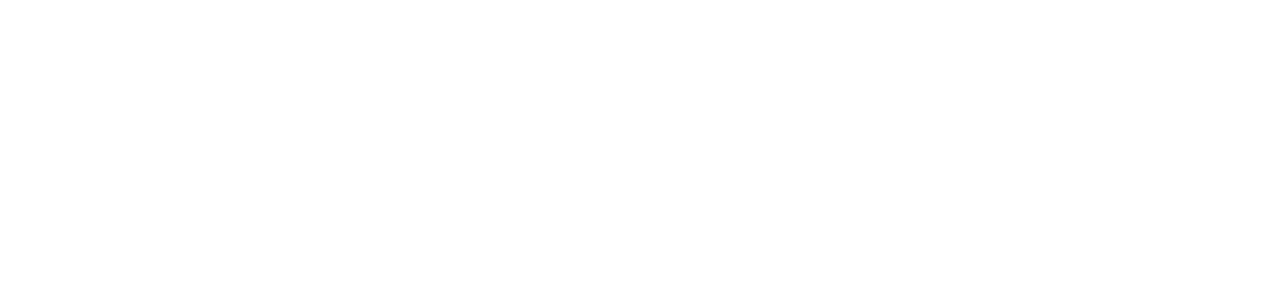
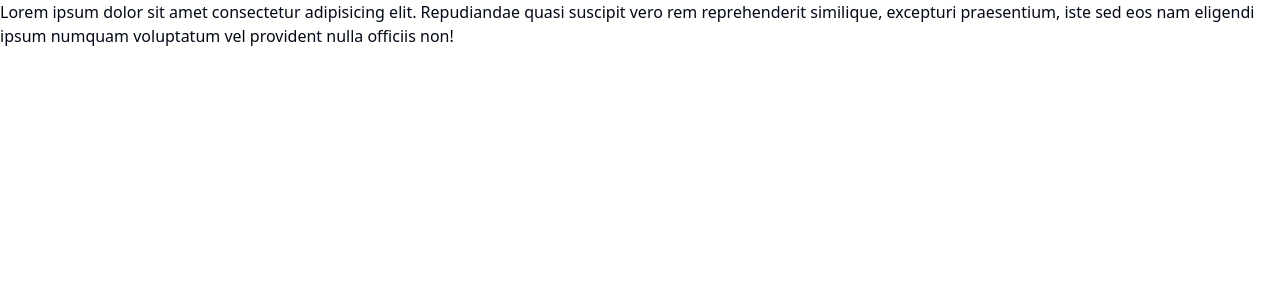
Before and after one commit to yannhallage/AIT, a React (Vite) app: page /tickets in a window 1280 px wide. Before the commit this address had no page. Shown: the top 300 px of the page. Built offline with nearby package versions, Linux system fonts and the light colour scheme.

Commit message:
interface gestion tickets

```diff
--- /dev/null
+++ b/src/pages/gestion_tickets.jsx
@@ -0,0 +1,12 @@
+
+
+
+const Tickets_Gestion = () => {
+    return (
+        <span>
+            Lorem ipsum dolor sit amet consectetur adipisicing elit. Repudiandae quasi suscipit vero rem reprehenderit similique, excepturi praesentium, iste sed eos nam eligendi ipsum numquam voluptatum vel provident nulla officiis non!
+        </span>
+    )
+}
+
+export default Tickets_Gestion;
--- a/src/router/routers.jsx
+++ b/src/router/routers.jsx
@@ -1,6 +1,7 @@
 
 import { BrowserRouter as Router, Routes, Route } from "react-router-dom";
 import Authentification from "../pages/authentification";
+import Tickets_Gestion from "../pages/gestion_tickets";
 
 const Component_Router = () => {
     return (
@@ -29,6 +30,7 @@
             <Router>
                 <Routes>
                     <Route path="/" element={<Authentification />}/>
+                    <Route path="/tickets" element={<Tickets_Gestion />}/>
                 </Routes>
             </Router>
         </>
```
